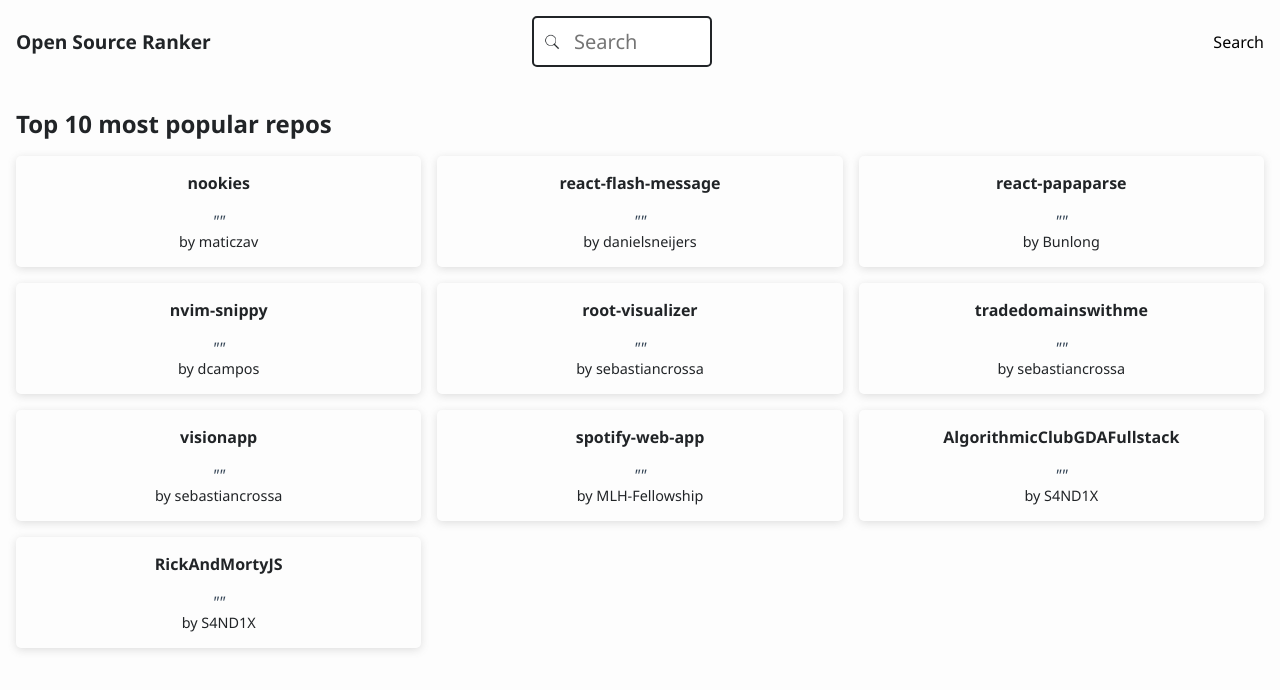
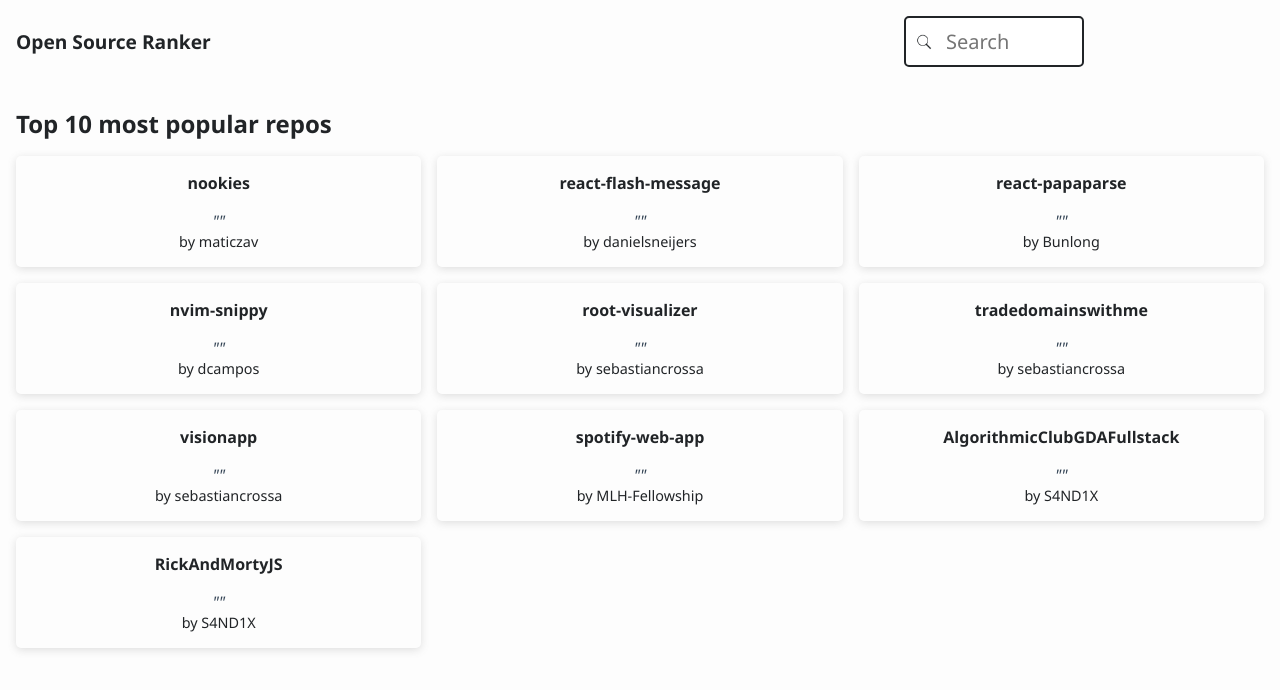
Before and after one commit to S4ND1X/OpenSourceRanker, a React (Create React App) app: page /repo/1 in a window 1280 px wide. Shown: the top 690 px of the page. Built offline with nearby package versions, Linux system fonts and the light colour scheme; no server answers.

Commit message:
minor change on navbar

```diff
--- a/src/components/layout/Navbar.jsx
+++ b/src/components/layout/Navbar.jsx
@@ -7,7 +7,6 @@ const Navbar = () => {
     <Background>
       <h2>Open Source Ranker</h2>
       <SearchBar />
-      <p>Search</p>
     </Background>
   );
 };
```
